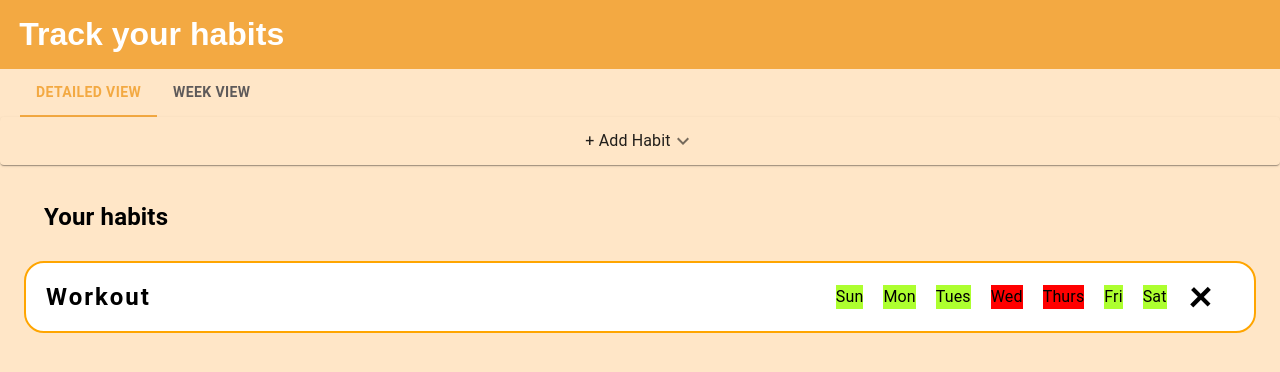
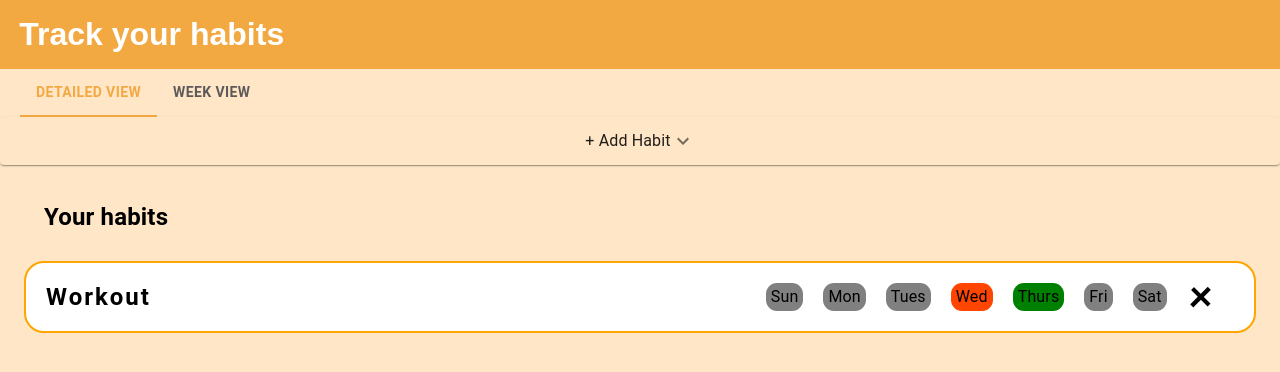
Before and after one commit to SiddheshSutar/habit-tracker, a React (Create React App) app: page / in a window 1280 px wide. Shown: the top 372 px of the page. Built offline with nearby package versions, Linux system fonts and the light colour scheme.

Commit message:
pills as per date

```diff
--- a/src/DetailedView/DetailedView.jsx
+++ b/src/DetailedView/DetailedView.jsx
@@ -50,7 +50,7 @@ const DetailedView = () => {
                                                 <div key={dayIndex} className={`${
                                                     styles['week-pill']
                                                 } ${
-                                                    styles[`week-pill${getActivityStatus(item, dayIndex)}`]
+                                                    styles[`week-pill-${getActivityStatus(item, dayText, dayIndex)}`]
                                                 }`}>
                                                     {dayText}
                                                 </div>
--- a/src/DetailedView/detailedView.module.scss
+++ b/src/DetailedView/detailedView.module.scss
@@ -62,10 +62,15 @@
                 }
 
                 .week-pill {
-                    background-color: greenyellow;
+                    background-color: grey;
+                    padding: 2px 5px;
+                    border-radius: 11px;
                 }
-                .week-pill-marked {
-                    background-color: red;
+                .week-pill-completed {
+                    background-color: green;
+                }
+                .week-pill-partial {
+                    background-color: orangered;
                 }
 
                 .toggle-icon {
--- a/src/constants.js
+++ b/src/constants.js
@@ -20,6 +20,18 @@ export const STATUS_PARTIAL = 'Partial'
 export const STATUS_COMPLETED = 'Completed'
 export const STATUS_None = 'None'
 
-export const getActivityStatus = (habit, dayNumber) => {
-    return habit.days.some(item => item.day === dayNumber) ? '-marked' : ''
+export const getActivityStatus = (habit, dayText, dayNumber) => {
+    let status = ''
+    habit.days.forEach(item => {
+        if (item.day === dayNumber) {
+            if(item.status === STATUS_COMPLETED) {
+                status= `completed`
+            }
+
+            if(item.status === STATUS_PARTIAL) {
+                status= `partial`
+            }
+        }
+    })
+    return status
 }
```
